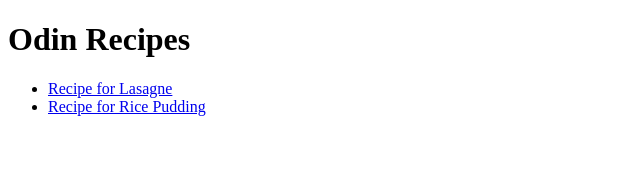
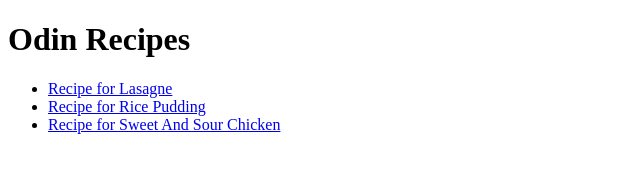
Before and after one commit to georgetdawson/odin-recipes, a plain HTML site: page index.html in a window 1280 px wide. Shown: the whole page, without its empty margins (0-640 px from the left). Drawn offline with Linux system fonts and the light colour scheme.

Commit message:
Create and complete chicken recipe page and link in index page

```diff
--- a/index.html
+++ b/index.html
@@ -18,7 +18,7 @@
 
         <li> <a href="recipes/lasagne.html"> Recipe for Lasagne </a> </li>
         <li> <a href="recipes/rice-pudding.html"> Recipe for Rice Pudding </a> </li>
-
+        <li> <a href="recipes/sweet-and-sour-chicken.html"> Recipe for Sweet And Sour Chicken </a> </li>
 
     </ul>
 
```
